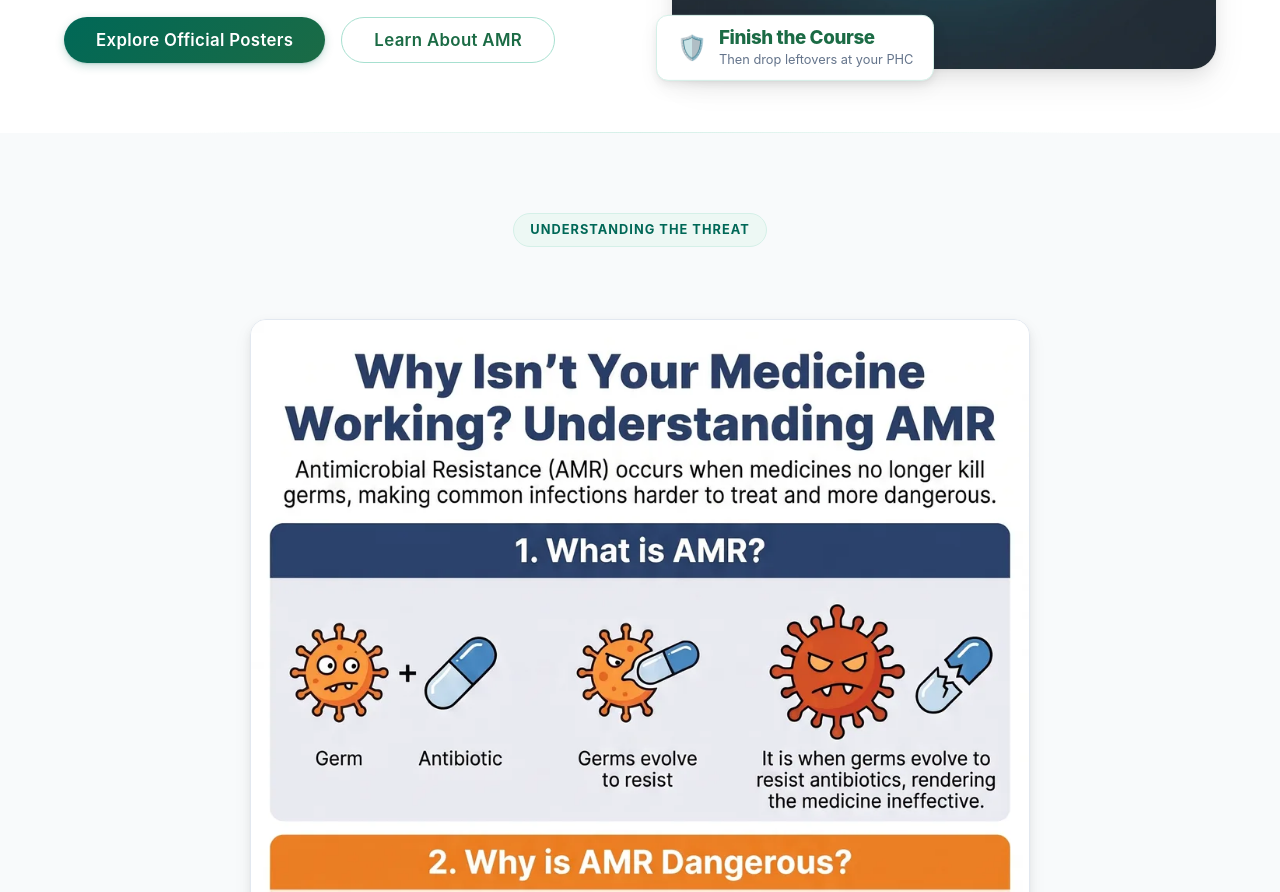
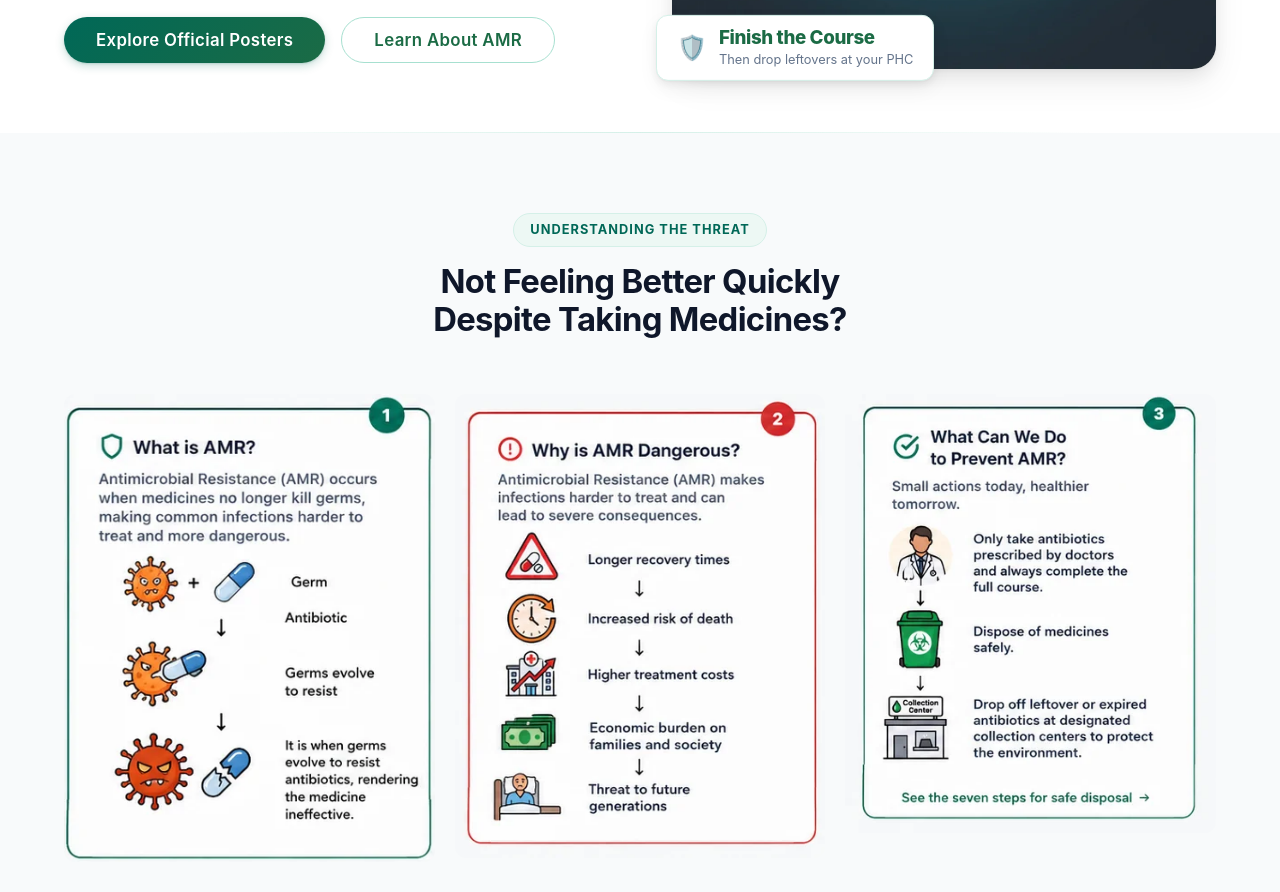
Before and after one commit to Atharva8559/AMR-Pledge-Portal, a plain HTML site: page index.html in a window 1280 px wide. Shown: the part 1460-2352 px from the top of the page. Drawn offline with Linux system fonts and the light colour scheme.

Commit message:
Use the three supplied card images for Understanding The Threat
Replaces the single infographic with the three per-card images now in the
About AMR folder.

These are markedly better source material than the one they replace: no garbled
text anywhere, no tool watermark, all five consequences in card 2 are captioned
rather than three of five, and the palette is the campaign's own green and red
rather than the navy of the previous file. The defect flagged on the last
version — "Drop revole antibiotics ensigned by prescription full course" — is
gone; card 3 now reads correctly.

ASSETS. 736,506 B of PNG becomes 75,952 B of WebP, 90% smaller, all three lazy
loaded. Full-resolution copies kept under assets/about/ for the lightbox. Used
at native size and never upscaled: they render 371px wide against a 395-433px
native width, so they downscale slightly and stay crisp.

NO CSS CARD CHROME. Each image arrives with its own border, number badge and
title already drawn, and the tone around them is within two values of --gray-50,
so they sit straight on the section. A border or shadow added in CSS would read
as a second frame around the first.

CARD 3 IS A REAL LINK. Its image has "See the seven steps for safe disposal"
painted into it, and pixels cannot be clicked, so the whole card is an anchor to
#journey with an aria-label. Otherwise that affordance is a promise the page
does not keep. Cards 1 and 2 have no such painted link and open full resolution
in the lightbox instead.

ACCESSIBILITY. All three cards' text is baked into the raster, so it is
invisible to screen readers and untranslatable by the Marathi toggle. Each card
repeats its full content in a visually hidden figcaption — 243, 246 and 325
characters — each with its own i18n key.

Translatable strings 165 -> 167. Code 204,209 B plus 75,952 B of images on
scroll: 280,161 B worst case, 18.7% of the budget.

Verified at 360 and 1300: no horizontal overflow, all three images load, none is
upscaled, the grid is one column below 860px and three above it, card 3 resolves
to #journey, and every onclick handler still resolves.

Co-Authored-By: Claude Opus 5 <noreply@anthropic.com>

```diff
--- a/index.html
+++ b/index.html
@@ -199,37 +199,64 @@
     <div class="container">
       <div class="section-header reveal">
         <span class="section-subtitle" data-i18n="about.subtitle">Understanding The Threat</span>
-        <!-- Visually hidden: the infographic below carries its own visible title, so
-             showing a second heading would say the same thing twice. The h2 stays in
-             the markup because the section's aria-labelledby points at it and the
-             document outline needs it. -->
-        <h2 class="section-title visually-hidden" id="about-title" data-i18n="about.title">Not Feeling Better Quickly
-          Despite Taking Medicines?</h2>
+        <h2 class="section-title" id="about-title" data-i18n="about.title">Not Feeling Better Quickly Despite Taking
+          Medicines?</h2>
       </div>
 
-      <!-- The whole explanation is one supplied infographic. Everything it says is
-           repeated in .about-figure-text below, which is visually hidden but read by
-           screen readers and translated by the Marathi toggle — text baked into a
-           raster is invisible to both. -->
-      <figure class="about-figure reveal">
-        <img src="assets/web/about/understanding_amr.webp" width="1000" height="1589" loading="lazy"
-          decoding="async" class="about-figure-img" data-i18n-attr="alt:about.figure.alt"
-          alt="Infographic: Why isn't your medicine working? Understanding AMR."
-          data-modal-title="Understanding Antimicrobial Resistance"
-          data-modal-desc="Antimicrobial Resistance occurs when medicines no longer kill germs, making common infections harder to treat and more dangerous."
-          onclick="openPosterModal(this, 'assets/about/understanding_amr.png', true)" role="button" tabindex="0">
-        <figcaption class="about-figure-text">
-          <p data-i18n="about.fig.intro">Antimicrobial Resistance happens when medicines no longer kill germs, which
-            makes common infections harder to treat and more dangerous.</p>
-          <p data-i18n="about.fig.q1">What is AMR? A germ meets an antibiotic, the germ evolves to resist it, and the
-            medicine stops working.</p>
-          <p data-i18n="about.fig.q2">Why is AMR dangerous? Recovery takes longer, the risk of death rises, and
-            treatment costs more.</p>
-          <p data-i18n="about.fig.q3">How can we stop AMR? Take antibiotics only when a doctor prescribes them and
-            always finish the full course. Drop leftover or expired antibiotics at a designated collection point rather
-            than in the bin, to protect the environment.</p>
-        </figcaption>
-      </figure>
+      <!-- Three supplied card images. Each one's text is baked into the raster, so
+           it is invisible to screen readers and untranslatable by the Marathi
+           toggle — every card repeats its content in a visually hidden block. -->
+      <div class="about-cards" data-reveal-children>
+
+        <figure class="about-card reveal">
+          <img src="assets/web/about/amr_card1.webp" width="395" height="499" loading="lazy" decoding="async"
+            class="about-card-img" role="button" tabindex="0"
+            data-i18n-attr="alt:about.card1.alt"
+            alt="Card 1, What is AMR? Germs meet an antibiotic, evolve to resist it, and the medicine stops working."
+            data-modal-title="What is AMR?"
+            data-modal-desc="Antimicrobial Resistance occurs when medicines no longer kill germs, making common infections harder to treat and more dangerous."
+            onclick="openPosterModal(this, 'assets/about/amr_card1.png', true)">
+          <figcaption class="about-card-text">
+            <p data-i18n="about.card1.body">What is AMR? Antimicrobial Resistance occurs when medicines no longer kill
+              germs, making common infections harder to treat and more dangerous. A germ meets an antibiotic, the germ
+              evolves to resist it, and the medicine is rendered ineffective.</p>
+          </figcaption>
+        </figure>
+
+        <figure class="about-card reveal">
+          <img src="assets/web/about/amr_card2.webp" width="412" height="516" loading="lazy" decoding="async"
+            class="about-card-img" role="button" tabindex="0"
+            data-i18n-attr="alt:about.card2.alt"
+            alt="Card 2, Why is AMR dangerous? Longer recovery, higher risk of death, higher costs, economic burden and a threat to future generations."
+            data-modal-title="Why is AMR Dangerous?"
+            data-modal-desc="Antimicrobial Resistance makes infections harder to treat and can lead to severe consequences."
+            onclick="openPosterModal(this, 'assets/about/amr_card2.png', true)">
+          <figcaption class="about-card-text">
+            <p data-i18n="about.card2.body">Why is AMR dangerous? It makes infections harder to treat and can lead to
+              severe consequences: longer recovery times, an increased risk of death, higher treatment costs, economic
+              burden on families and society, and a threat to future generations.</p>
+          </figcaption>
+        </figure>
+
+        <!-- Card 3's image carries a painted-on "See the seven steps" link. Pixels
+             cannot be clicked, so the whole card is the real link to #journey —
+             otherwise the affordance is a promise the page does not keep. -->
+        <figure class="about-card">
+          <a class="about-card-link reveal" href="#journey" data-i18n-attr="aria-label:about.card3.link_label"
+            aria-label="What can we do to prevent AMR? See the seven steps for safe disposal">
+            <img src="assets/web/about/amr_card3.webp" width="433" height="512" loading="lazy" decoding="async"
+              class="about-card-img" data-i18n-attr="alt:about.card3.alt"
+              alt="Card 3, What can we do to prevent AMR? Take antibiotics only as prescribed, finish the course, and drop leftovers at a collection centre.">
+          </a>
+          <figcaption class="about-card-text">
+            <p data-i18n="about.card3.body">What can we do to prevent AMR? Small actions today, healthier tomorrow.
+              Take antibiotics only when prescribed by a doctor and always complete the full course. Dispose of
+              medicines safely. Drop leftover or expired antibiotics at a designated collection centre to protect the
+              environment. See the seven steps for safe disposal.</p>
+          </figcaption>
+        </figure>
+
+      </div>
     </div>
   </section>
 
--- a/style.css
+++ b/style.css
@@ -1207,44 +1207,60 @@ nav ul li a:active {
 /* ═══════════════════════════════════════════════
    ABOUT — UNDERSTANDING THE THREAT
 
-   One supplied infographic carries this whole section. Its text is baked into
-   the raster, which makes it invisible to screen readers and untranslatable by
-   the Marathi toggle — the visually hidden .about-figure-text restores both
-   without changing anything on screen.
+   Three supplied card images. They arrive with their own border, number badge
+   and title already drawn, and their surrounding tone is within two values of
+   --gray-50, so they sit straight on the section with no CSS card chrome — a
+   border or shadow added here would read as a second frame around the first.
+
+   Their text is baked into the raster, which makes it invisible to screen
+   readers and untranslatable by the Marathi toggle. .about-card-text repeats
+   every card in full, off-screen, with its own i18n key.
    ═══════════════════════════════════════════════ */
 .about {
   background: var(--gray-50);
 }
 
-.about-figure {
-  margin: 0 auto;
-  max-width: 780px;
-}
-
-.about-figure-img {
+.about-cards {
+  display: grid;
+  grid-template-columns: 1fr;
+  gap: var(--space-6);
+  justify-items: center;
+}
+
+.about-card {
+  margin: 0;
+  width: 100%;
+  max-width: 420px;
+}
+
+.about-card-img {
   display: block;
   width: 100%;
   height: auto;
-  border-radius: var(--radius-lg);
-  border: 1px solid var(--border-default);
-  box-shadow: var(--shadow-md);
+  border-radius: var(--radius-md);
+  transition: transform var(--dur-base) var(--ease-out);
+}
+
+.about-card > .about-card-img {
   cursor: zoom-in;
-  transition:
-    box-shadow var(--dur-base) var(--ease-out),
-    transform var(--dur-base) var(--ease-out);
+}
+
+/* Card 3 only: the image has a "See the seven steps" link painted into it, and
+   pixels cannot be clicked, so the card itself carries the real link. */
+.about-card-link {
+  display: block;
+  border-radius: var(--radius-md);
 }
 
 @media (hover: hover) {
-  .about-figure-img:hover {
-    box-shadow: var(--shadow-lg);
-    transform: translateY(-2px);
+  .about-card-img:hover {
+    transform: translateY(-3px);
   }
 }
 
 /* Off-screen but still in the accessibility tree and still walked by the i18n
    runtime. NOT display:none, which would remove it from both. */
-.visually-hidden,
-.about-figure-text {
+.about-card-text {
   position: absolute;
   width: 1px;
   height: 1px;
@@ -1255,6 +1271,18 @@ nav ul li a:active {
   clip-path: inset(50%);
   white-space: nowrap;
   border: 0;
+}
+
+@media (min-width: 860px) {
+  .about-cards {
+    grid-template-columns: repeat(3, 1fr);
+    gap: var(--space-5);
+    align-items: start;
+  }
+
+  .about-card {
+    max-width: none;
+  }
 }
 
 /* ═══════════════════════════════════════════════
@@ -3180,7 +3208,7 @@ footer::after {
 
      So the base .reveal state is overridden directly — not merely un-animated —
      and the container rule covers the six [data-reveal-children] blocks
-     (.hero-grid, .iec-grid, .vertical-roadmap-wrapper,
+     (.hero-grid, .about-cards, .iec-grid, .vertical-roadmap-wrapper,
      .partners-logos-grid) whose children receive an inline transition-delay
      from app.js that inline styles would otherwise keep alive. */
   .reveal,
```
Also changed, not shown: MARATHI_WORKSHEET.md (+9 -7 lines), strings.mr.js (+14 -10 lines), About AMR/1.png (added), About AMR/2.png (added), About AMR/3.png (added), assets/about/amr_card1.png (added), assets/about/amr_card2.png (added), assets/about/amr_card3.png (added), assets/web/about/amr_card1.webp (added), assets/web/about/amr_card2.webp (added), assets/web/about/amr_card3.webp (added), assets/web/about/understanding_amr.webp (deleted), 2 other files.
